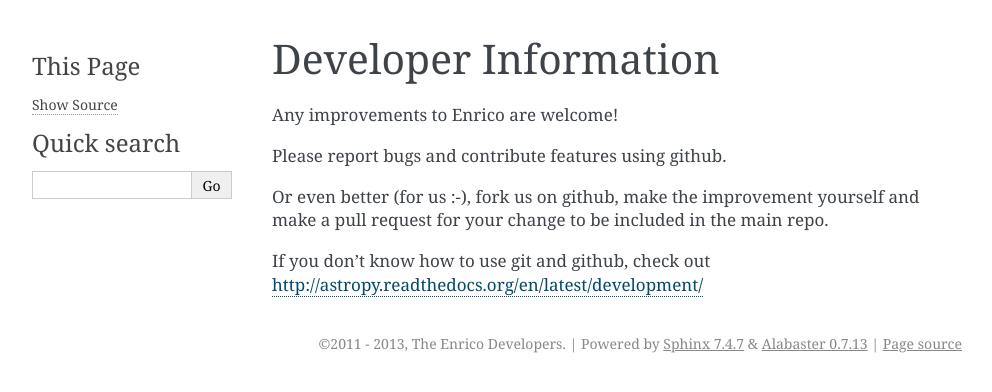
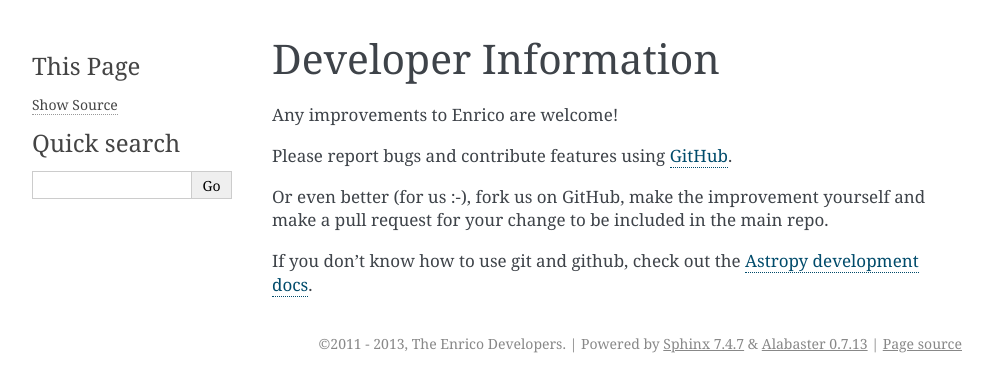
Before and after one commit to gammapy/enrico, a Sphinx documentation site: the page built from doc/source/developer.rst, in a window 1280 px wide. Shown: the top 392 px of the page, without its empty margins (148-1140 px from the left). Built offline with Sphinx 7.4.7, drawn with Linux system fonts in a browser that asks for light colours.

```diff
--- a/doc/source/conf.py
+++ b/doc/source/conf.py
@@ -110,7 +110,7 @@ pygments_style = 'sphinx'
 
 # The name of an image file (relative to this directory) to place at the top
 # of the sidebar.
-html_logo = '_static/enrico.png'
+# html_logo = '_static/enrico.png'
 
 # The name of an image file (within the static path) to use as favicon of the
 # docs.  This file should be a Windows icon file (.ico) being 16x16 or 32x32
--- a/doc/source/developer.rst
+++ b/doc/source/developer.rst
@@ -5,10 +5,10 @@ Developer Information
 
 Any improvements to Enrico are welcome!
 
-Please report bugs and contribute features using github.
+Please report bugs and contribute features using `GitHub <https://github.com/gammapy/enrico/>`__.
 
-Or even better (for us :-), fork us on github, make the improvement yourself and
+Or even better (for us :-), fork us on GitHub, make the improvement yourself and
 make a pull request for your change to be included in the main repo.
 
 If you don't know how to use git and github, check out
-http://astropy.readthedocs.org/en/latest/development/
+the `Astropy development docs <http://astropy.readthedocs.org/en/latest/development/>`__.
--- a/doc/source/index.rst
+++ b/doc/source/index.rst
@@ -16,6 +16,7 @@ Hi, I am Enrico, and I will help you run your
 * Documentation: http://enrico.readthedocs.org/
 * Mailing List: http://groups.google.com/group/gammapy_enrico
 * Fermi Science Tools: http://fermi.gsfc.nasa.gov/ssc/
+
 
 Features
 --------
```
Also changed, not shown: other parts of doc/source/index.rst (+1 -2 lines), doc/source/acknowledge.rst (added, +35 -0 lines), doc/source/configfile.rst (+5 -5 lines), doc/source/gui.rst (+12 -12 lines), doc/source/team.rst (deleted, +0 -11 lines), doc/source/tutorial.rst (+5 -5 lines).
